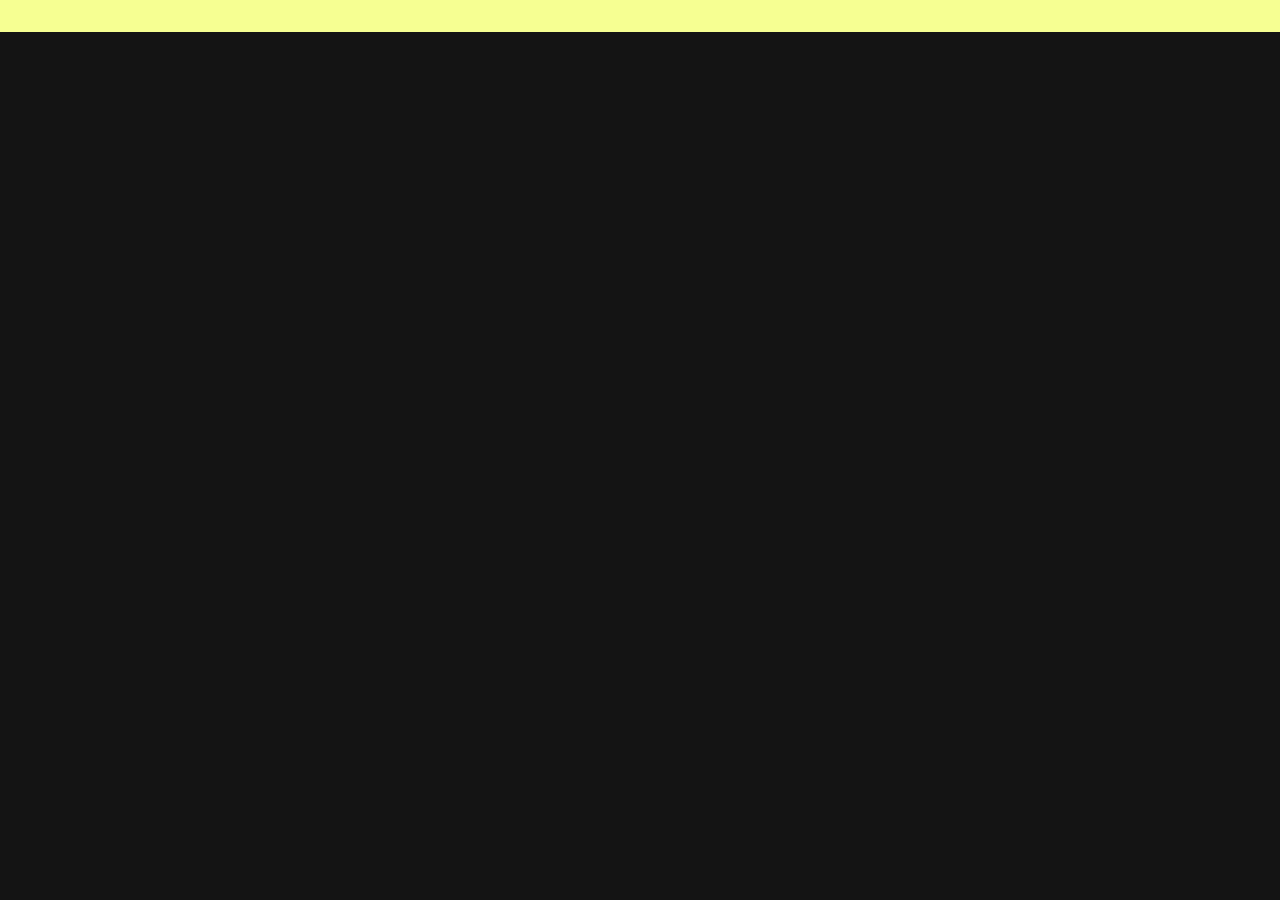
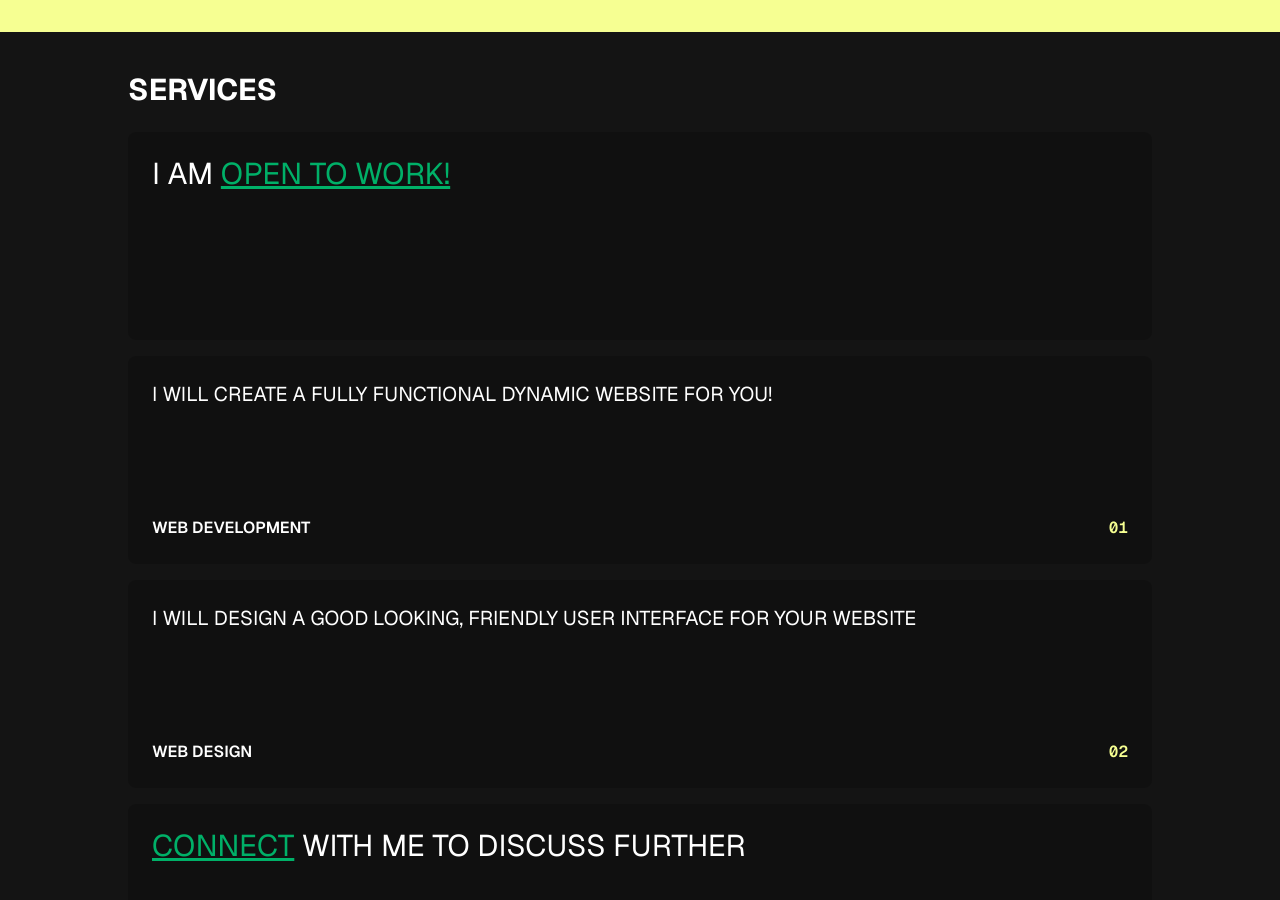
Before and after one commit to 0xastroo/portfolio, a Next.js app: page / in a window 1280 px wide. Shown: the part 860-1760 px from the top of the page. Before the commit the page ends 892 px from the top, so only its background shows below. Built offline with nearby package versions, Linux system fonts and the light colour scheme.

Commit message:
add service section

```diff
--- a/app/layout.tsx
+++ b/app/layout.tsx
@@ -1,5 +1,5 @@
 import type { Metadata } from "next";
-import Navbar from "./components/Navbar";
+import Navbar from "./ui/Navbar";
 import "./globals.css";
 
 export const metadata: Metadata = {
--- a/app/page.tsx
+++ b/app/page.tsx
@@ -1,11 +1,13 @@
-import Hero from "./components/Hero";
-import Experience from "./components/Experience";
+import Hero from "./ui/Hero";
+import Experience from "./ui/Experience";
+import Services from "./ui/Services";
 
 export default function Home() {
   return (
     <>
       <Hero />
       <Experience />
+      <Services />
     </>
   );
 }
--- /dev/null
+++ b/app/ui/Services.tsx
@@ -0,0 +1,55 @@
+import { GeistMono } from "geist/font/mono";
+import { GeistSans } from "geist/font/sans";
+
+export default function Services() {
+  return (
+    <section className="flex flex-col gap-6 max-w-[80%] mx-auto py-10">
+      <h1 className={`${GeistSans.className} text-white font-bold text-3xl`}>
+        SERVICES
+      </h1>
+
+      <div className="grid gap-4">
+        <div className="bg-[rgba(0,0,0,.2)] h-52 p-6 rounded-lg">
+          <h1 className={`${GeistSans.className} text-3xl`}>
+            I AM <span className="underline text-[#00B068]">OPEN TO WORK!</span>
+          </h1>
+        </div>
+        <div className="flex flex-col justify-between bg-[rgba(0,0,0,.2)] h-52 p-6 rounded-lg">
+          <h1 className={`${GeistSans.className} text-xl`}>
+            I WILL CREATE A FULLY FUNCTIONAL DYNAMIC WEBSITE FOR YOU!
+          </h1>
+          <div className="flex justify-between items-center">
+            <p className={`${GeistSans.className} font-semibold`}>
+              WEB DEVELOPMENT
+            </p>
+            <p
+              className={`${GeistMono.className} text-[#F6FF92] font-semibold`}
+            >
+              01
+            </p>
+          </div>
+        </div>
+        <div className="flex flex-col justify-between bg-[rgba(0,0,0,.2)] h-52 p-6 rounded-lg">
+          <h1 className={`${GeistSans.className} text-xl`}>
+            I WILL DESIGN A GOOD LOOKING, FRIENDLY USER INTERFACE FOR YOUR
+            WEBSITE
+          </h1>
+          <div className="flex justify-between items-center">
+            <p className={`${GeistSans.className} font-semibold`}>WEB DESIGN</p>
+            <p
+              className={`${GeistMono.className} text-[#F6FF92] font-semibold`}
+            >
+              02
+            </p>
+          </div>
+        </div>
+        <div className="bg-[rgba(0,0,0,.2)] h-52 p-6 rounded-lg">
+          <h1 className={`${GeistSans.className} text-3xl`}>
+            <span className="underline text-[#00B068]">CONNECT</span> WITH ME TO
+            DISCUSS FURTHER
+          </h1>
+        </div>
+      </div>
+    </section>
+  );
+}
```
Also changed, not shown: app/ui/Experience.tsx (renamed from app/components/Experience.tsx), app/ui/Hero.tsx (renamed from app/components/Hero.tsx), app/ui/Navbar.tsx (renamed from app/components/Navbar.tsx).
